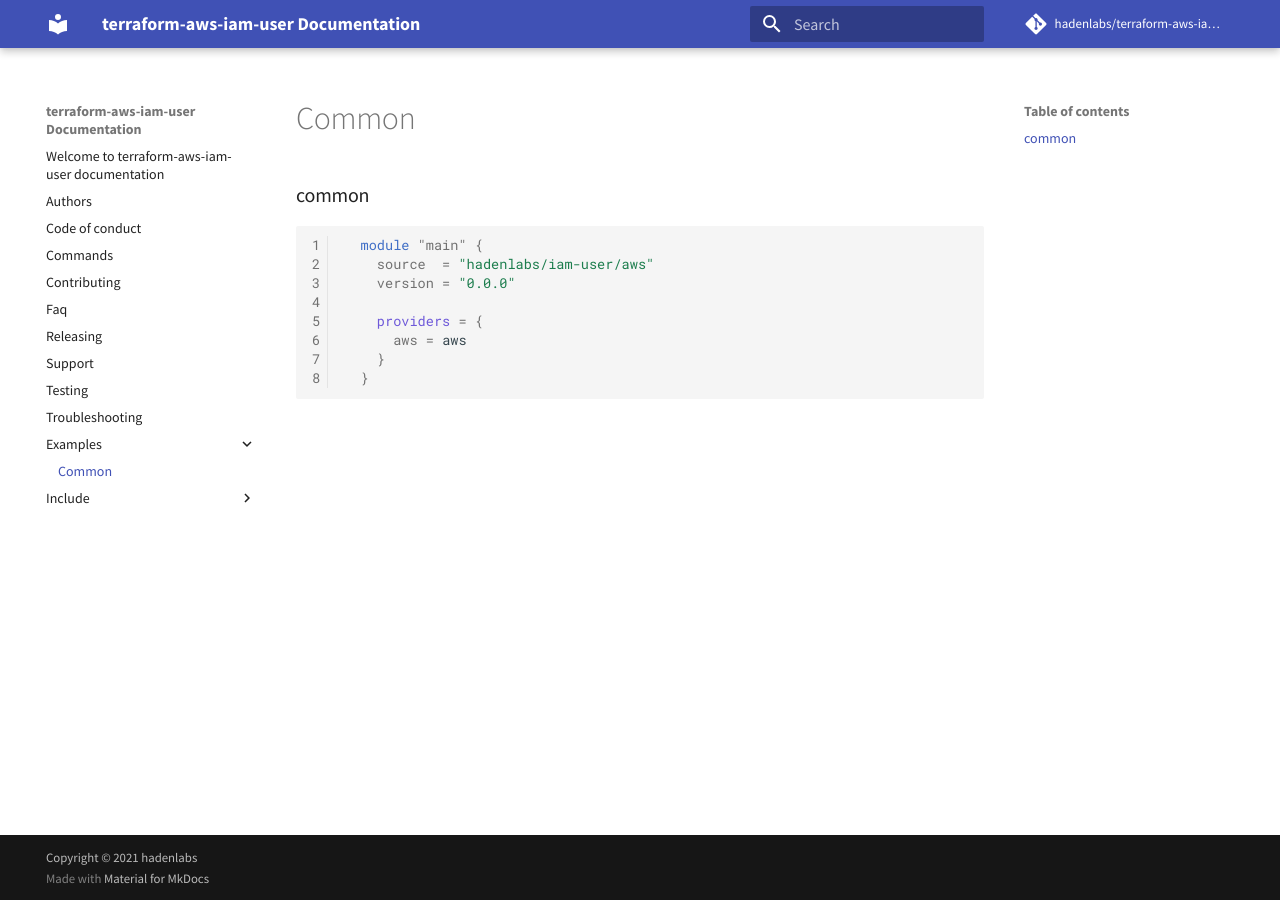
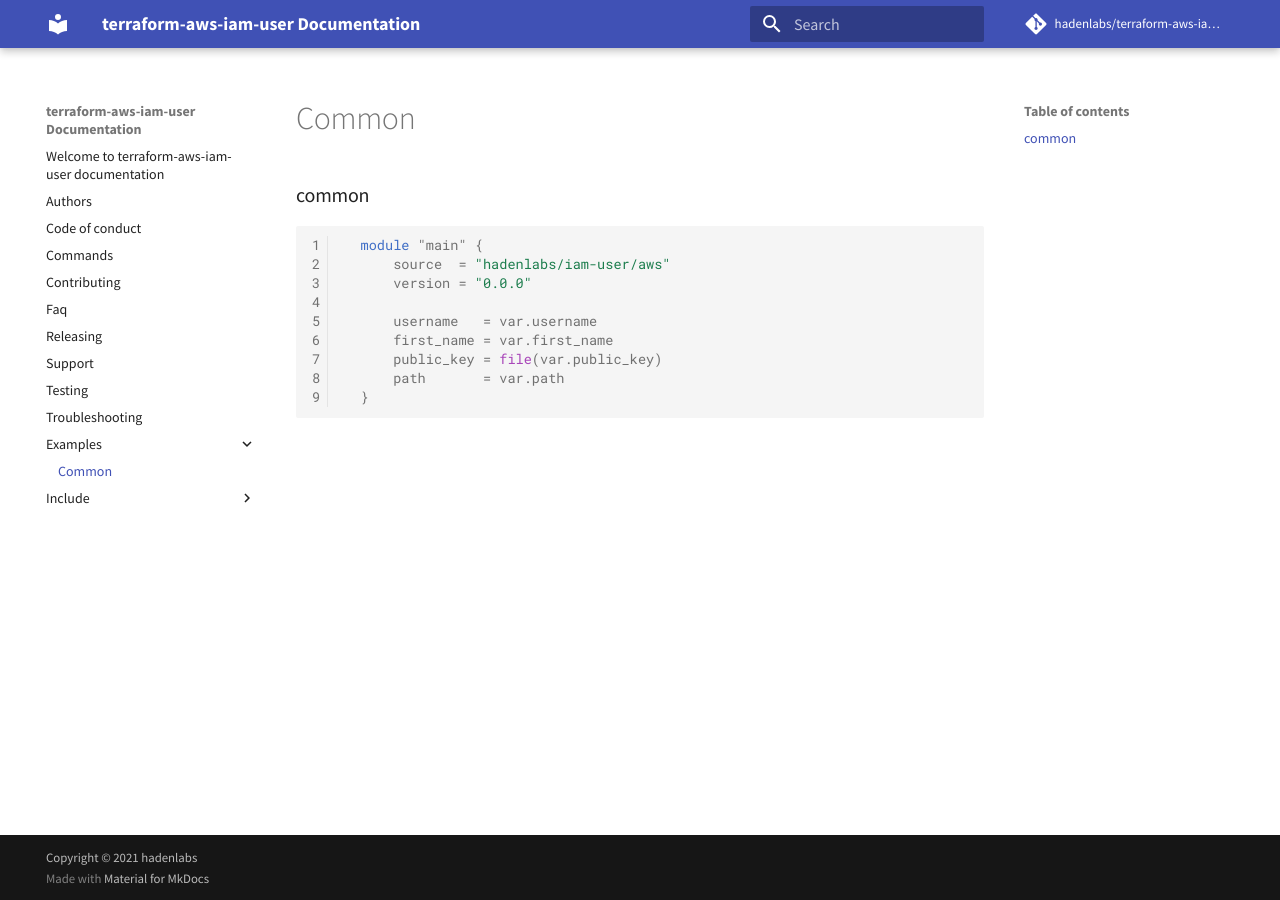
Before and after one commit to hadenlabs/terraform-aws-iam-user, an MkDocs documentation site: the page built from docs/examples/common.md, in a window 1280 px wide. Built offline with MkDocs 1.6.1 and Material for MkDocs 9.7.7, drawn with Linux system fonts in a browser that asks for light colours; comment, search, counter and statistics services are not loaded.

Commit message:
feat: implement generator readme user basic (#3)

````diff
--- a/docs/examples/common.md
+++ b/docs/examples/common.md
@@ -2,11 +2,12 @@
 
 ```hcl
   module "main" {
-    source  = "hadenlabs/iam-user/aws"
-    version = "0.0.0"
+      source  = "hadenlabs/iam-user/aws"
+      version = "0.0.0"
 
-    providers = {
-      aws = aws
-    }
+      username   = var.username
+      first_name = var.first_name
+      public_key = file(var.public_key)
+      path       = var.path
   }
 ```
````
Also changed, not shown: 1 other file.
